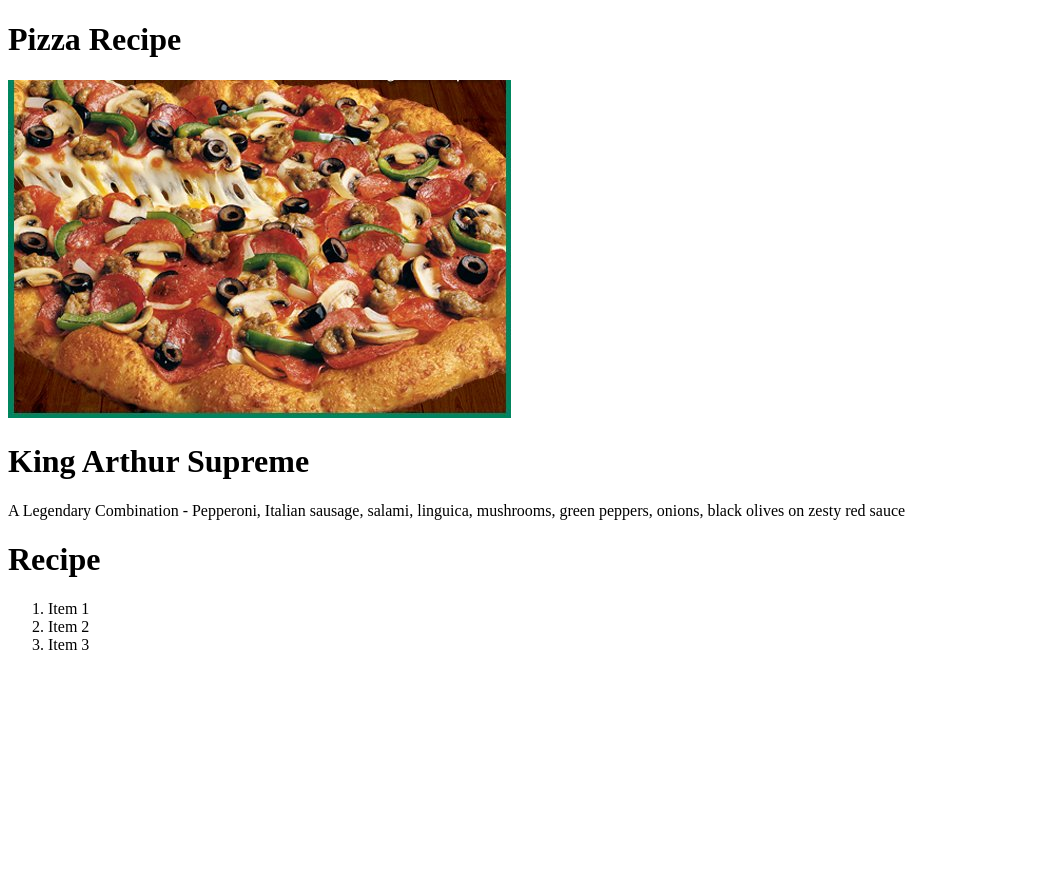
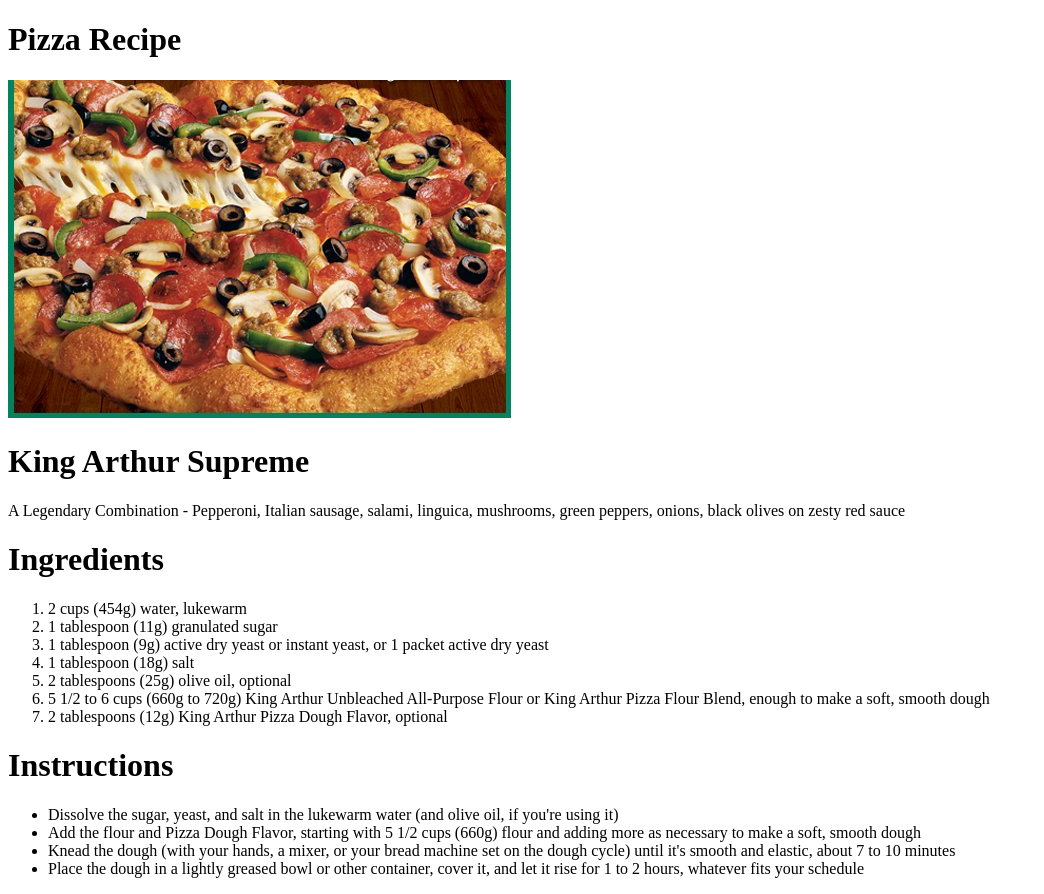
Before and after one commit to LucasA123/odin-recipes, a plain HTML site: page recipes/pizza.html in a window 1280 px wide. Shown: the whole page, without its empty margins (0-1044 px from the left). Before the commit the page ends 800 px from the top, so only its background shows below. Drawn offline with Linux system fonts and the light colour scheme.

Commit message:
Added lists
Add an  ordered list of ingredients and an unordered list of instructions

```diff
--- a/recipes/pizza.html
+++ b/recipes/pizza.html
@@ -19,13 +19,30 @@
 
   <p>A Legendary Combination - Pepperoni, Italian sausage, salami, linguica, mushrooms, green peppers, onions, black olives on zesty red sauce </p>
 
-    <h1>Recipe</h1>
+    <h1>Ingredients</h1>
 
     <ol>
-      <li>Item 1</li>
-      <li>Item 2</li>
-      <li>Item 3</li>
+      <li>2 cups (454g) water, lukewarm</li>
+      <li>1 tablespoon (11g) granulated sugar</li>
+      <li>1 tablespoon (9g) active dry yeast or instant yeast, or 1 packet active dry yeast</li>
+      <li>1 tablespoon (18g) salt</li>
+      <li>2 tablespoons (25g) olive oil, optional</li>
+      <li>5 1/2 to 6 cups (660g to 720g) King Arthur Unbleached All-Purpose Flour or King Arthur Pizza Flour Blend, enough to make a soft, smooth dough</li>
+      <li>2 tablespoons (12g) King Arthur Pizza Dough Flavor, optional</li>
     </ol>
+
+    <h1>Instructions</h1>
+
+  <ul>
+    <li>Dissolve the sugar, yeast, and salt in the lukewarm water (and olive oil, if you're using it)</li>
+
+    <li>Add the flour and Pizza Dough Flavor, starting with 5 1/2 cups (660g) flour and adding more as necessary to make a soft, smooth dough</li>
+
+    <li>Knead the dough (with your hands, a mixer, or your bread machine set on the dough cycle) until it's smooth and elastic, about 7 to 10 minutes</li>
+
+    <li>Place the dough in a lightly greased bowl or other container, cover it, and let it rise for 1 to 2 hours, whatever fits your schedule</li>
+
+  </ul>
 
   </body>
 
```
